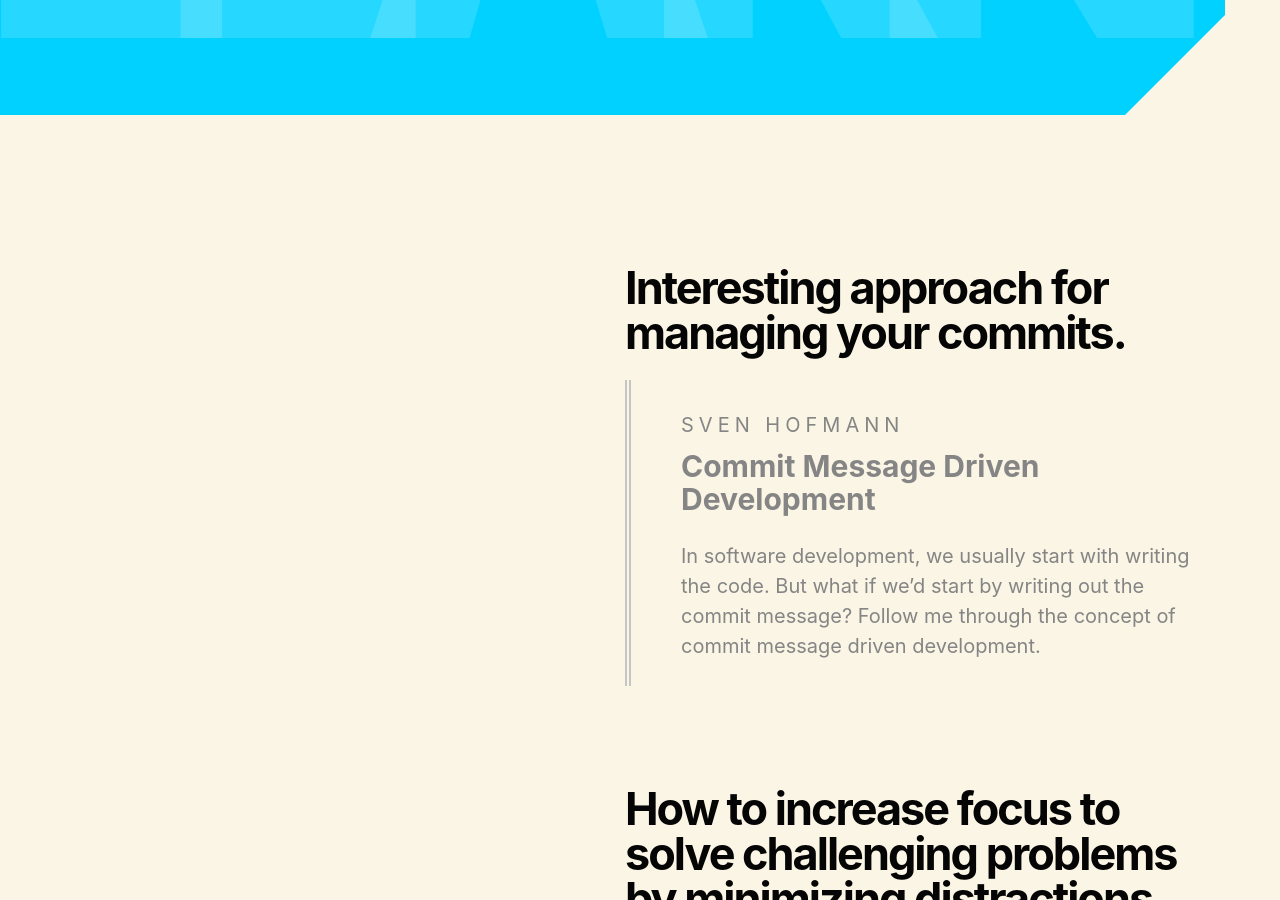
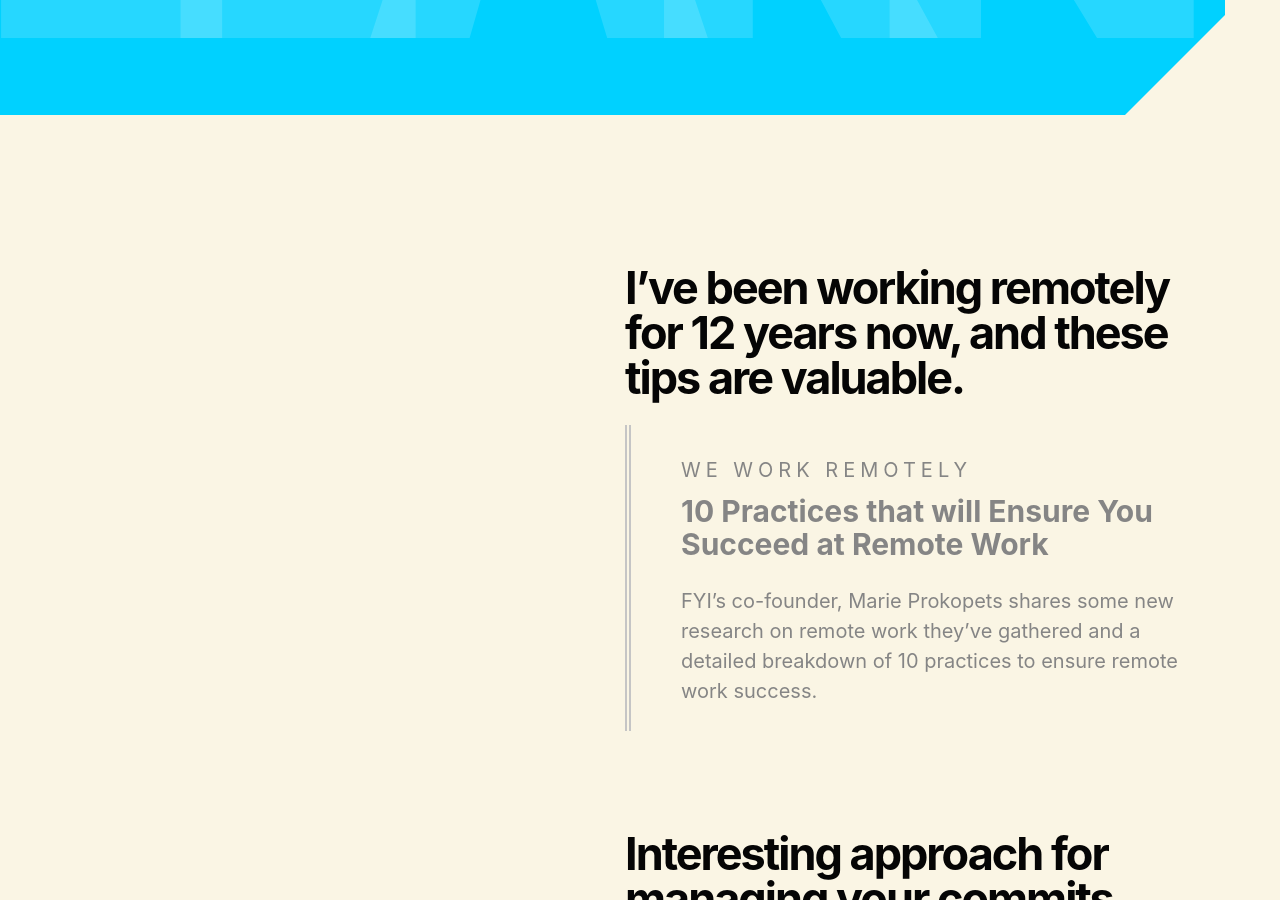
Before and after one commit to harjotgrewal/amrindersandhu, a Jekyll site: the page built from journal.html, in a window 1280 px wide and 900 px high, scrolled down 465 px. Built offline with Jekyll 4.4.1, drawn with Linux system fonts in a browser that asks for light colours.

Commit message:
[ADD][ENTRY]

```diff
--- a/_data/entries.yml
+++ b/_data/entries.yml
@@ -1,11 +1,22 @@
 
 journal:
+
+
+- {	title: 'I’ve been working remotely for 12 years now, and these tips are valuable.',
+	url: 'https://weworkremotely.com/10-practices-that-will-ensure-you-succeed-at-remote-work',
+	author: 'We Work Remotely',
+	content-title: '10 Practices that will Ensure You Succeed at Remote Work',
+	content-copy: 'FYI’s co-founder, Marie Prokopets shares some new research on remote work they’ve gathered and a detailed breakdown of 10 practices to ensure remote work success.'
+}
+
+
 - {	title: 'Interesting approach for managing your commits.',
 	url: 'https://hofmannsven.com/2019/commit-message-driven-development',
 	author: 'Sven Hofmann',
 	content-title: 'Commit Message Driven Development',
 	content-copy: 'In software development, we usually start with writing the code. But what if we’d start by writing out the commit message? Follow me through the concept of commit message driven development.'
 }
+
 
 - {	title: 'How to increase focus to solve challenging problems by minimizing distractions.',
 	url: 'https://www.smashingmagazine.com/2019/11/better-design-deep-thinking/',
@@ -14,12 +25,14 @@ journal:
 	content-copy: 'Task switching is a design killer. Find out why switching and interruptions are even more serious than you think and how biology makes it difficult to resist the temptation to just check your email every few minutes. Learn how to slay the distraction dragon with five practical tips for increasing focus as you tackle challenging design problems.'
 }
 
+
 - {	title: 'Some useful tips on how to impress your new boss early on.',
 	url: 'https://knowyourteam.com/blog/2019/09/24/how-to-impress-your-new-boss-in-your-first-30-days/" target="_blank',
 	author: 'Know Your Team',
 	content-title: 'How to impress your new boss in your first 30 days',
 	content-copy: 'Exceed expectations • Display excellent writing skills • Accept feedback willingly • Give feedback willingly • Be eager – but set expectations • Be a “manager of one” • Be empathetic • Small gestures make meaningful impact'
 }
+
 
 - {	title: '7 interesting things that made Briana working at Stripe feel different.',
 	url: 'https://knowyourteam.com/blog/2019/09/24/how-to-impress-your-new-boss-in-your-first-30-days/',
@@ -28,6 +41,7 @@ journal:
 	content-copy: 'I recently left Stripe after 4.5 formative and magical years. Some reflections on what made working at Stripe feel different than working other places:<br>1/Turpentine<br>2/Writing<br>3/Meticulousness<br>4/Principled decision-making<br>5/Ambition<br>6/Talking up<br>7/The API metaphor'
 }
 
+
 - {	title: 'Empathy isn’t about being nice but it can help increase revenue.',
 	url: 'https://vimeo.com/343056801',
 	author: 'Vimeo • 99U',
```
Also changed, not shown: 2 other files.
